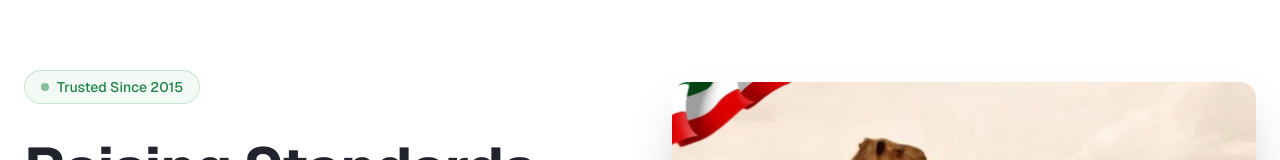
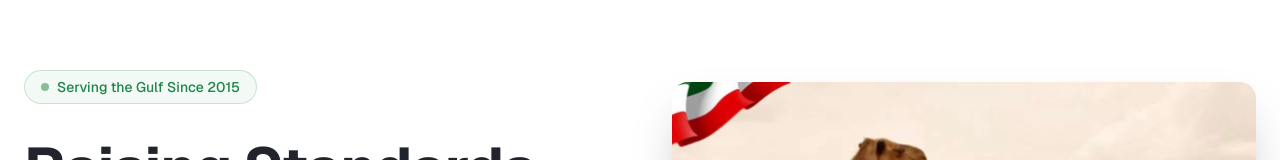
Before and after one commit to mgxz9p8kyx-crypto/1, a Next.js app: page / in a window 1280 px wide. Shown: the part 139-299 px from the top of the page. Built offline with nearby package versions, Linux system fonts and the light colour scheme.

Commit message:
feat: update badge text to emphasize Gulf region focus
Change "Trusted Since 2015" to "Serving the Gulf Since 2015" for specificity.

```diff
--- a/components/sections/hero.tsx
+++ b/components/sections/hero.tsx
@@ -11,7 +11,7 @@ export function Hero() {
           <div className="flex flex-col gap-8">
             <div className="inline-flex items-center gap-2 rounded-full border border-primary/20 bg-primary/5 px-4 py-1.5 text-sm font-medium text-primary w-fit">
               <span className="flex h-2 w-2 rounded-full bg-primary animate-pulse" />
-              Trusted Since 2015
+              Serving the Gulf Since 2015
             </div>
 
             <div className="space-y-4">
```
